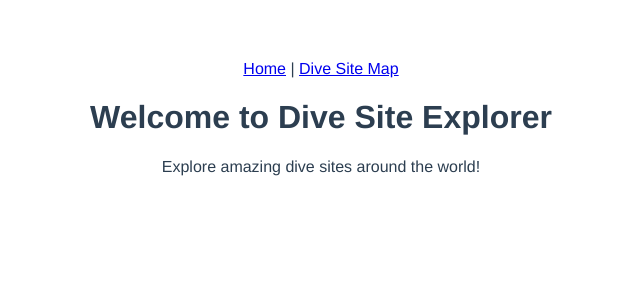
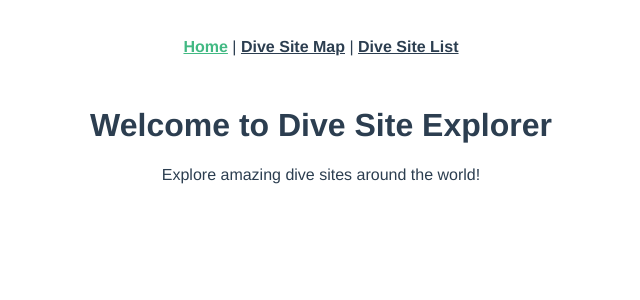
Before and after one commit to kimatron/dive-site-explorer, a Vue app: page / in a window 1280 px wide. Shown: the top 300 px of the page, without its empty margins (319-959 px from the left). Built offline with nearby package versions, Linux system fonts and the light colour scheme.

Commit message:
Add navigation links :sparkle:

```diff
--- a/src/App.vue
+++ b/src/App.vue
@@ -2,7 +2,8 @@
   <div id="app">
     <nav>
       <router-link to="/">Home</router-link> |
-      <router-link to="/map">Dive Site Map</router-link>
+      <router-link to="/map">Dive Site Map</router-link> |
+      <router-link to="/list">Dive Site List</router-link>
     </nav>
     <router-view></router-view>
   </div>
@@ -21,6 +22,18 @@ export default {
   -moz-osx-font-smoothing: grayscale;
   text-align: center;
   color: #2c3e50;
-  margin-top: 60px;
+}
+
+nav {
+  padding: 30px;
+}
+
+nav a {
+  font-weight: bold;
+  color: #2c3e50;
+}
+
+nav a.router-link-exact-active {
+  color: #42b983;
 }
 </style>
```
